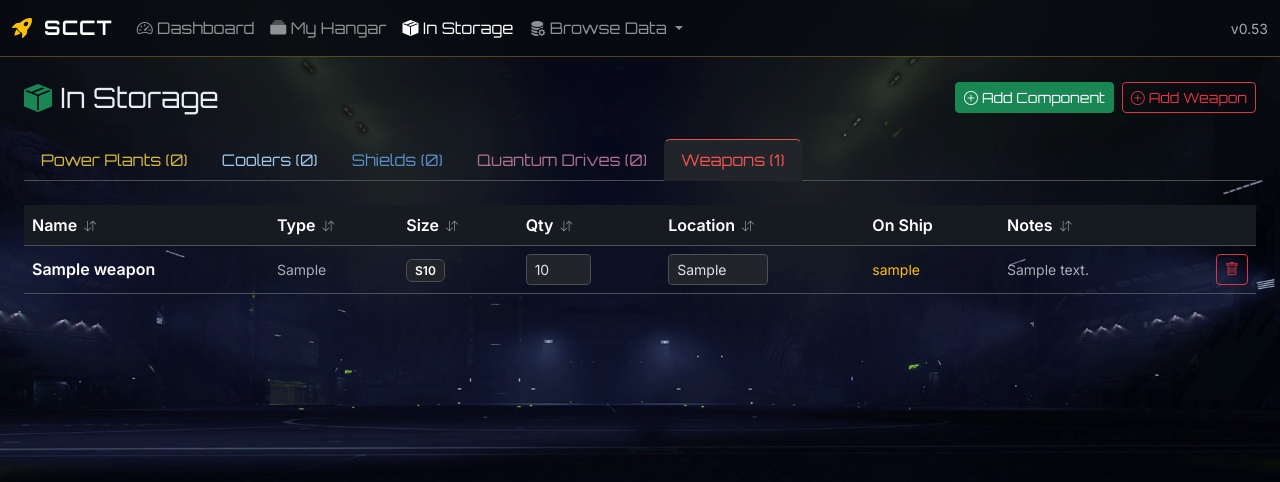
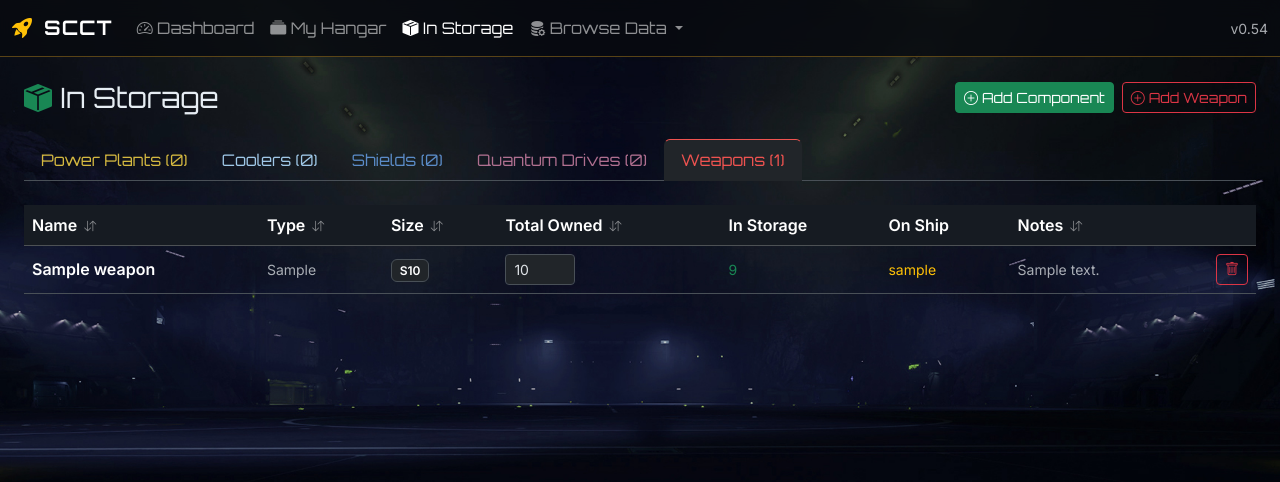
Before and after one commit to Lucky44/SCCT-DB, a Flask app: page /in-storage/ in a window 1280 px wide, after a click that opens the changed part. Shown: the top 482 px of the page. Run offline with Flask 3, Linux system fonts and the light colour scheme; tables that the repository leaves empty hold one stand-in row (values such as "Sample post").

Commit message:
v0.54 — inventory tracking: Total Owned / In Storage columns, equip guard, auto-populate on ship add
Co-Authored-By: Claude Sonnet 4.6 <noreply@anthropic.com>

```diff
--- a/app/routes/in_storage.py
+++ b/app/routes/in_storage.py
@@ -60,6 +60,21 @@ def index():
 
     comp_on_ship, weap_on_ship = _on_ship_maps()
 
+    # Auto-correct any Total Owned values that are below the on-ships count
+    needs_commit = False
+    for item in all_user_components:
+        on_ships = len(comp_on_ship.get(item.component_id, []))
+        if item.quantity < on_ships:
+            item.quantity = on_ships
+            needs_commit = True
+    for item in weapons:
+        on_ships = len(weap_on_ship.get(item.weapon_id, []))
+        if item.quantity < on_ships:
+            item.quantity = on_ships
+            needs_commit = True
+    if needs_commit:
+        db.session.commit()
+
     # All reference components/weapons for the add-item dropdowns, grouped by type
     all_components = (
         db.session.query(Component)
@@ -121,9 +136,8 @@ def add():
 @in_storage_bp.route("/<int:item_id>/update", methods=["POST"])
 def update(item_id):
     item = db.session.get(MyInventory, item_id) or abort(404)
-    qty = request.form.get("quantity", "1")
-    item.quantity = max(1, int(qty)) if qty.isdigit() else 1
-    item.location = request.form.get("location", "storage").strip()
+    qty = request.form.get("quantity", "0")
+    item.quantity = max(0, int(qty)) if qty.isdigit() else 0
     item.notes = request.form.get("notes", "").strip() or None
     db.session.commit()
     flash("Inventory updated.", "success")
--- a/app/templates/base.html
+++ b/app/templates/base.html
@@ -59,7 +59,7 @@
           </ul>
         </li>
       </ul>
-      <span class="navbar-text text-muted small">v0.53</span>
+      <span class="navbar-text text-muted small">v0.54</span>
     </div>
   </div>
 </nav>
--- a/app/templates/in_storage.html
+++ b/app/templates/in_storage.html
@@ -45,7 +45,8 @@
             <th class="sortable-header" data-sort="size" style="cursor:pointer">Size <i class="bi bi-arrow-down-up" style="font-size:0.75em;margin-left:0.25em;opacity:0.5"></i></th>
             <th class="sortable-header" data-sort="grade" style="cursor:pointer">Grade <i class="bi bi-arrow-down-up" style="font-size:0.75em;margin-left:0.25em;opacity:0.5"></i></th>
             <th class="sortable-header" data-sort="class" style="cursor:pointer">Class <i class="bi bi-arrow-down-up" style="font-size:0.75em;margin-left:0.25em;opacity:0.5"></i></th>
-            <th class="sortable-header" data-sort="qty" style="cursor:pointer">Qty <i class="bi bi-arrow-down-up" style="font-size:0.75em;margin-left:0.25em;opacity:0.5"></i></th>
+            <th class="sortable-header" data-sort="qty" style="cursor:pointer">Total Owned <i class="bi bi-arrow-down-up" style="font-size:0.75em;margin-left:0.25em;opacity:0.5"></i></th>
+            <th>In Storage</th>
             <th>On Ship</th>
             <th class="sortable-header" data-sort="notes" style="cursor:pointer">Notes <i class="bi bi-arrow-down-up" style="font-size:0.75em;margin-left:0.25em;opacity:0.5"></i></th>
             <th></th>
@@ -53,6 +54,9 @@
         </thead>
         <tbody>
           {% for item in comp_list %}
+          {% set ships = comp_on_ship.get(item.component_id, []) %}
+          {% set on_ships_count = ships|length %}
+          {% set in_storage = [item.quantity - on_ships_count, 0]|max %}
           <form id="upd-c-{{ item.id }}" action="{{ url_for('in_storage.update', item_id=item.id) }}" method="post"></form>
           <tr>
             <td class="fw-semibold">{{ item.component.name }}</td>
@@ -61,16 +65,19 @@
             <td class="small class-{{ (item.component.class_ or '')|lower }}">{{ item.component.class_ or '—' }}</td>
             <td>
               <input form="upd-c-{{ item.id }}" type="number" name="quantity"
-                     value="{{ item.quantity }}" min="1"
-                     class="form-control form-control-sm" style="width:65px"
-                     onblur="this.form.submit()">
+                     value="{{ item.quantity }}" min="{{ on_ships_count }}"
+                     class="form-control form-control-sm inv-total-owned" style="width:70px"
+                     data-on-ships="{{ on_ships_count }}"
+                     onblur="this.form.submit()" oninput="updateInStorage(this)">
+            </td>
+            <td class="small inv-in-storage {% if in_storage == 0 %}text-danger{% else %}text-success{% endif %}">
+              {{ in_storage }}
             </td>
             <td class="small">
-              {% set ships = comp_on_ship.get(item.component_id, []) %}
               {% if ships %}
                 <span class="text-warning">{{ ships|join(', ') }}</span>
               {% else %}
-                <span class="text-muted">storage</span>
+                <span class="text-muted">—</span>
               {% endif %}
             </td>
             <td class="small text-muted">{{ item.notes or '' }}
@@ -107,7 +114,8 @@
             <th class="sortable-header" data-sort="size" style="cursor:pointer">Size <i class="bi bi-arrow-down-up" style="font-size:0.75em;margin-left:0.25em;opacity:0.5"></i></th>
             <th class="sortable-header" data-sort="grade" style="cursor:pointer">Grade <i class="bi bi-arrow-down-up" style="font-size:0.75em;margin-left:0.25em;opacity:0.5"></i></th>
             <th class="sortable-header" data-sort="class" style="cursor:pointer">Class <i class="bi bi-arrow-down-up" style="font-size:0.75em;margin-left:0.25em;opacity:0.5"></i></th>
-            <th class="sortable-header" data-sort="qty" style="cursor:pointer">Qty <i class="bi bi-arrow-down-up" style="font-size:0.75em;margin-left:0.25em;opacity:0.5"></i></th>
+            <th class="sortable-header" data-sort="qty" style="cursor:pointer">Total Owned <i class="bi bi-arrow-down-up" style="font-size:0.75em;margin-left:0.25em;opacity:0.5"></i></th>
+            <th>In Storage</th>
             <th>On Ship</th>
             <th class="sortable-header" data-sort="notes" style="cursor:pointer">Notes <i class="bi bi-arrow-down-up" style="font-size:0.75em;margin-left:0.25em;opacity:0.5"></i></th>
             <th></th>
@@ -115,6 +123,9 @@
         </thead>
         <tbody>
           {% for item in comp_list %}
+          {% set ships = comp_on_ship.get(item.component_id, []) %}
+          {% set on_ships_count = ships|length %}
+          {% set in_storage = [item.quantity - on_ships_count, 0]|max %}
           <form id="upd-c-{{ item.id }}" action="{{ url_for('in_storage.update', item_id=item.id) }}" method="post"></form>
           <tr>
             <td class="fw-semibold">{{ item.component.name }}</td>
@@ -123,16 +134,19 @@
             <td class="small class-{{ (item.component.class_ or '')|lower }}">{{ item.component.class_ or '—' }}</td>
             <td>
               <input form="upd-c-{{ item.id }}" type="number" name="quantity"
-                     value="{{ item.quantity }}" min="1"
-                     class="form-control form-control-sm" style="width:65px"
-                     onblur="this.form.submit()">
+                     value="{{ item.quantity }}" min="{{ on_ships_count }}"
+                     class="form-control form-control-sm inv-total-owned" style="width:70px"
+                     data-on-ships="{{ on_ships_count }}"
+                     onblur="this.form.submit()" oninput="updateInStorage(this)">
+            </td>
+            <td class="small inv-in-storage {% if in_storage == 0 %}text-danger{% else %}text-success{% endif %}">
+              {{ in_storage }}
             </td>
             <td class="small">
-              {% set ships = comp_on_ship.get(item.component_id, []) %}
               {% if ships %}
                 <span class="text-warning">{{ ships|join(', ') }}</span>
               {% else %}
-                <span class="text-muted">storage</span>
+                <span class="text-muted">—</span>
               {% endif %}
             </td>
             <td class="small text-muted">{{ item.notes or '' }}
@@ -169,7 +183,8 @@
             <th class="sortable-header" data-sort="size" style="cursor:pointer">Size <i class="bi bi-arrow-down-up" style="font-size:0.75em;margin-left:0.25em;opacity:0.5"></i></th>
             <th class="sortable-header" data-sort="grade" style="cursor:pointer">Grade <i class="bi bi-arrow-down-up" style="font-size:0.75em;margin-left:0.25em;opacity:0.5"></i></th>
             <th class="sortable-header" data-sort="class" style="cursor:pointer">Class <i class="bi bi-arrow-down-up" style="font-size:0.75em;margin-left:0.25em;opacity:0.5"></i></th>
-            <th class="sortable-header" data-sort="qty" style="cursor:pointer">Qty <i class="bi bi-arrow-down-up" style="font-size:0.75em;margin-left:0.25em;opacity:0.5"></i></th>
+            <th class="sortable-header" data-sort="qty" style="cursor:pointer">Total Owned <i class="bi bi-arrow-down-up" style="font-size:0.75em;margin-left:0.25em;opacity:0.5"></i></th>
+            <th>In Storage</th>
             <th>On Ship</th>
             <th class="sortable-header" data-sort="notes" style="cursor:pointer">Notes <i class="bi bi-arrow-down-up" style="font-size:0.75em;margin-left:0.25em;opacity:0.5"></i></th>
             <th></th>
@@ -177,6 +192,9 @@
         </thead>
         <tbody>
           {% for item in comp_list %}
+          {% set ships = comp_on_ship.get(item.component_id, []) %}
+          {% set on_ships_count = ships|length %}
+          {% set in_storage = [item.quantity - on_ships_count, 0]|max %}
           <form id="upd-c-{{ item.id }}" action="{{ url_for('in_storage.update', item_id=item.id) }}" method="post"></form>
           <tr>
             <td class="fw-semibold">{{ item.component.name }}</td>
@@ -185,16 +203,19 @@
             <td class="small class-{{ (item.component.class_ or '')|lower }}">{{ item.component.class_ or '—' }}</td>
             <td>
               <input form="upd-c-{{ item.id }}" type="number" name="quantity"
-                     value="{{ item.quantity }}" min="1"
-                     class="form-control form-control-sm" style="width:65px"
-                     onblur="this.form.submit()">
+                     value="{{ item.quantity }}" min="{{ on_ships_count }}"
+                     class="form-control form-control-sm inv-total-owned" style="width:70px"
+                     data-on-ships="{{ on_ships_count }}"
+                     onblur="this.form.submit()" oninput="updateInStorage(this)">
+            </td>
+            <td class="small inv-in-storage {% if in_storage == 0 %}text-danger{% else %}text-success{% endif %}">
+              {{ in_storage }}
             </td>
             <td class="small">
-              {% set ships = comp_on_ship.get(item.component_id, []) %}
               {% if ships %}
                 <span class="text-warning">{{ ships|join(', ') }}</span>
               {% else %}
-                <span class="text-muted">storage</span>
+                <span class="text-muted">—</span>
               {% endif %}
             </td>
             <td class="small text-muted">{{ item.notes or '' }}
@@ -231,7 +252,8 @@
             <th class="sortable-header" data-sort="size" style="cursor:pointer">Size <i class="bi bi-arrow-down-up" style="font-size:0.75em;margin-left:0.25em;opacity:0.5"></i></th>
             <th class="sortable-header" data-sort="grade" style="cursor:pointer">Grade <i class="bi bi-arrow-down-up" style="font-size:0.75em;margin-left:0.25em;opacity:0.5"></i></th>
             <th class="sortable-header" data-sort="class" style="cursor:pointer">Class <i class="bi bi-arrow-down-up" style="font-size:0.75em;margin-left:0.25em;opacity:0.5"></i></th>
-            <th class="sortable-header" data-sort="qty" style="cursor:pointer">Qty <i class="bi bi-arrow-down-up" style="font-size:0.75em;margin-left:0.25em;opacity:0.5"></i></th>
+            <th class="sortable-header" data-sort="qty" style="cursor:pointer">Total Owned <i class="bi bi-arrow-down-up" style="font-size:0.75em;margin-left:0.25em;opacity:0.5"></i></th>
+            <th>In Storage</th>
             <th>On Ship</th>
             <th class="sortable-header" data-sort="notes" style="cursor:pointer">Notes <i class="bi bi-arrow-down-up" style="font-size:0.75em;margin-left:0.25em;opacity:0.5"></i></th>
             <th></th>
@@ -239,6 +261,9 @@
         </thead>
         <tbody>
           {% for item in comp_list %}
+          {% set ships = comp_on_ship.get(item.component_id, []) %}
+          {% set on_ships_count = ships|length %}
+          {% set in_storage = [item.quantity - on_ships_count, 0]|max %}
           <form id="upd-c-{{ item.id }}" action="{{ url_for('in_storage.update', item_id=item.id) }}" method="post"></form>
           <tr>
             <td class="fw-semibold">{{ item.component.name }}</td>
@@ -247,16 +272,19 @@
             <td class="small class-{{ (item.component.class_ or '')|lower }}">{{ item.component.class_ or '—' }}</td>
             <td>
               <input form="upd-c-{{ item.id }}" type="number" name="quantity"
-                     value="{{ item.quantity }}" min="1"
-                     class="form-control form-control-sm" style="width:65px"
-                     onblur="this.form.submit()">
+                     value="{{ item.quantity }}" min="{{ on_ships_count }}"
+                     class="form-control form-control-sm inv-total-owned" style="width:70px"
+                     data-on-ships="{{ on_ships_count }}"
+                     onblur="this.form.submit()" oninput="updateInStorage(this)">
+            </td>
+            <td class="small inv-in-storage {% if in_storage == 0 %}text-danger{% else %}text-success{% endif %}">
+              {{ in_storage }}
             </td>
             <td class="small">
-              {% set ships = comp_on_ship.get(item.component_id, []) %}
               {% if ships %}
                 <span class="text-warning">{{ ships|join(', ') }}</span>
               {% else %}
-                <span class="text-muted">storage</span>
+                <span class="text-muted">—</span>
               {% endif %}
             </td>
             <td class="small text-muted">{{ item.notes or '' }}
@@ -291,8 +319,8 @@
             <th class="sortable-header" data-sort="name" style="cursor:pointer">Name <i class="bi bi-arrow-down-up" style="font-size:0.75em;margin-left:0.25em;opacity:0.5"></i></th>
             <th class="sortable-header" data-sort="type" style="cursor:pointer">Type <i class="bi bi-arrow-down-up" style="font-size:0.75em;margin-left:0.25em;opacity:0.5"></i></th>
             <th class="sortable-header" data-sort="size" style="cursor:pointer">Size <i class="bi bi-arrow-down-up" style="font-size:0.75em;margin-left:0.25em;opacity:0.5"></i></th>
-            <th class="sortable-header" data-sort="qty" style="cursor:pointer">Qty <i class="bi bi-arrow-down-up" style="font-size:0.75em;margin-left:0.25em;opacity:0.5"></i></th>
-            <th class="sortable-header" data-sort="location" style="cursor:pointer">Location <i class="bi bi-arrow-down-up" style="font-size:0.75em;margin-left:0.25em;opacity:0.5"></i></th>
+            <th class="sortable-header" data-sort="qty" style="cursor:pointer">Total Owned <i class="bi bi-arrow-down-up" style="font-size:0.75em;margin-left:0.25em;opacity:0.5"></i></th>
+            <th>In Storage</th>
             <th>On Ship</th>
             <th class="sortable-header" data-sort="notes" style="cursor:pointer">Notes <i class="bi bi-arrow-down-up" style="font-size:0.75em;margin-left:0.25em;opacity:0.5"></i></th>
             <th></th>
@@ -300,6 +328,9 @@
         </thead>
         <tbody>
           {% for item in weapons %}
+          {% set ships = weap_on_ship.get(item.weapon_id, []) %}
+          {% set on_ships_count = ships|length %}
+          {% set in_storage = [item.quantity - on_ships_count, 0]|max %}
           <form id="upd-w-{{ item.id }}" action="{{ url_for('in_storage.update', item_id=item.id) }}" method="post"></form>
           <tr>
             <td class="fw-semibold">{{ item.weapon.name }}</td>
@@ -307,22 +338,20 @@
             <td><span class="badge bg-dark border">S{{ item.weapon.size }}</span></td>
             <td>
               <input form="upd-w-{{ item.id }}" type="number" name="quantity"
-                     value="{{ item.quantity }}" min="1"
-                     class="form-control form-control-sm" style="width:65px"
-                     onblur="this.form.submit()">
-            </td>
-            <td>
-              <input form="upd-w-{{ item.id }}" type="text" name="location"
-                     value="{{ item.location }}"
-                     class="form-control form-control-sm" style="width:100px" placeholder="location">
+                     value="{{ item.quantity }}" min="{{ on_ships_count }}"
+                     class="form-control form-control-sm inv-total-owned" style="width:70px"
+                     data-on-ships="{{ on_ships_count }}"
+                     onblur="this.form.submit()" oninput="updateInStorage(this)">
               <input form="upd-w-{{ item.id }}" type="hidden" name="notes" value="{{ item.notes or '' }}">
             </td>
+            <td class="small inv-in-storage {% if in_storage == 0 %}text-danger{% else %}text-success{% endif %}">
+              {{ in_storage }}
+            </td>
             <td class="small">
-              {% set ships = weap_on_ship.get(item.weapon_id, []) %}
               {% if ships %}
                 <span class="text-warning">{{ ships|join(', ') }}</span>
               {% else %}
-                <span class="text-muted">storage</span>
+                <span class="text-muted">—</span>
               {% endif %}
             </td>
             <td class="small text-muted">{{ item.notes or '' }}</td>
@@ -498,6 +527,22 @@
 
 {% block scripts %}
 <script>
+// Update In Storage cell live as Total Owned spinner changes
+function updateInStorage(input) {
+  const onShips = parseInt(input.dataset.onShips) || 0;
+  const total   = parseInt(input.value) || 0;
+  const inStore = Math.max(0, total - onShips);
+  const cell    = input.closest('tr').querySelector('.inv-in-storage');
+  if (!cell) return;
+  cell.textContent = inStore;
+  cell.className = 'small inv-in-storage ' + (inStore === 0 ? 'text-danger' : 'text-success');
+}
+
+// Refresh when the tab becomes visible again (catches equip changes from ship detail page)
+document.addEventListener('visibilitychange', () => {
+  if (document.visibilityState === 'visible') location.reload();
+});
+
 // Remember active inventory tab across page reloads/redirects
 const TAB_KEY = "inv-active-tab";
 const tabs = document.querySelectorAll("#invTabs button[data-bs-toggle='tab']");
```
Also changed, not shown: app/routes/api.py (+61 -3 lines), app/routes/my_ships.py (+25 -1 lines), app/static/js/ship_detail.js (+35 -3 lines), app/templates/ship_detail.html (+20 -0 lines), 1 other file.
